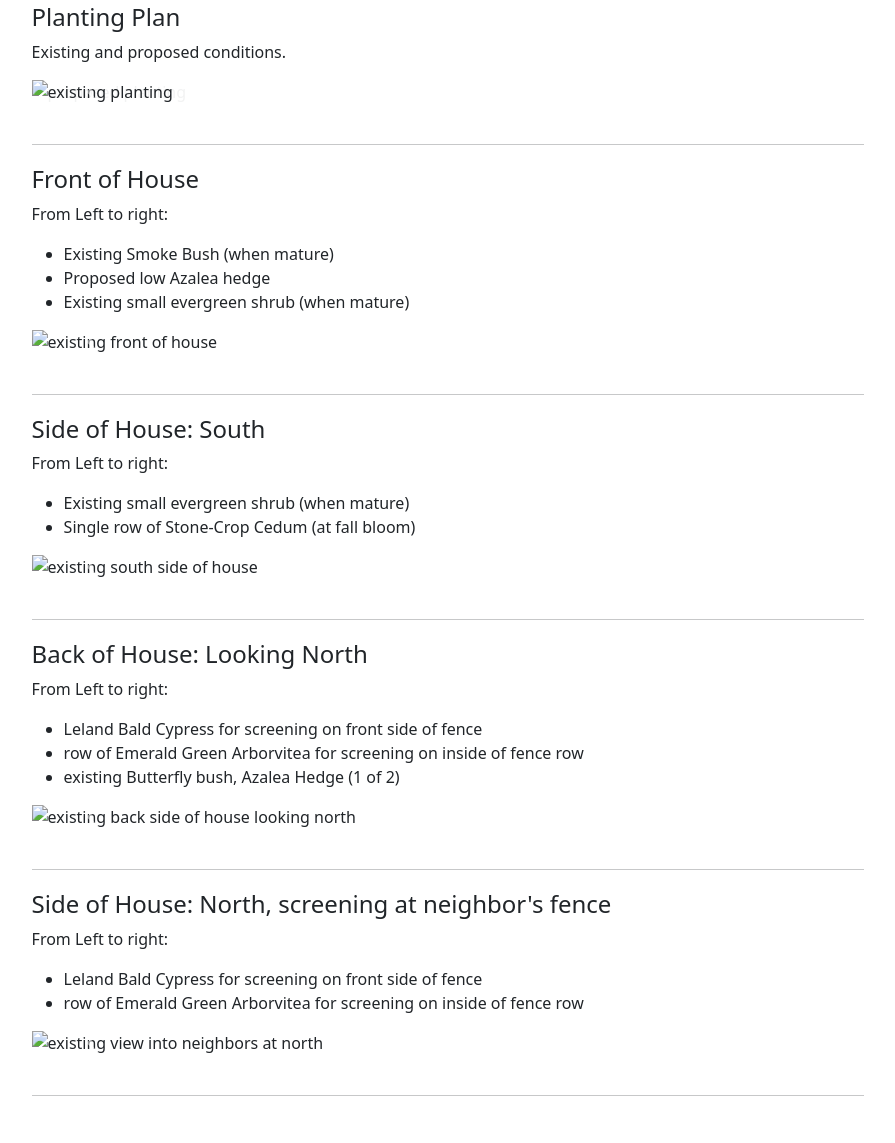
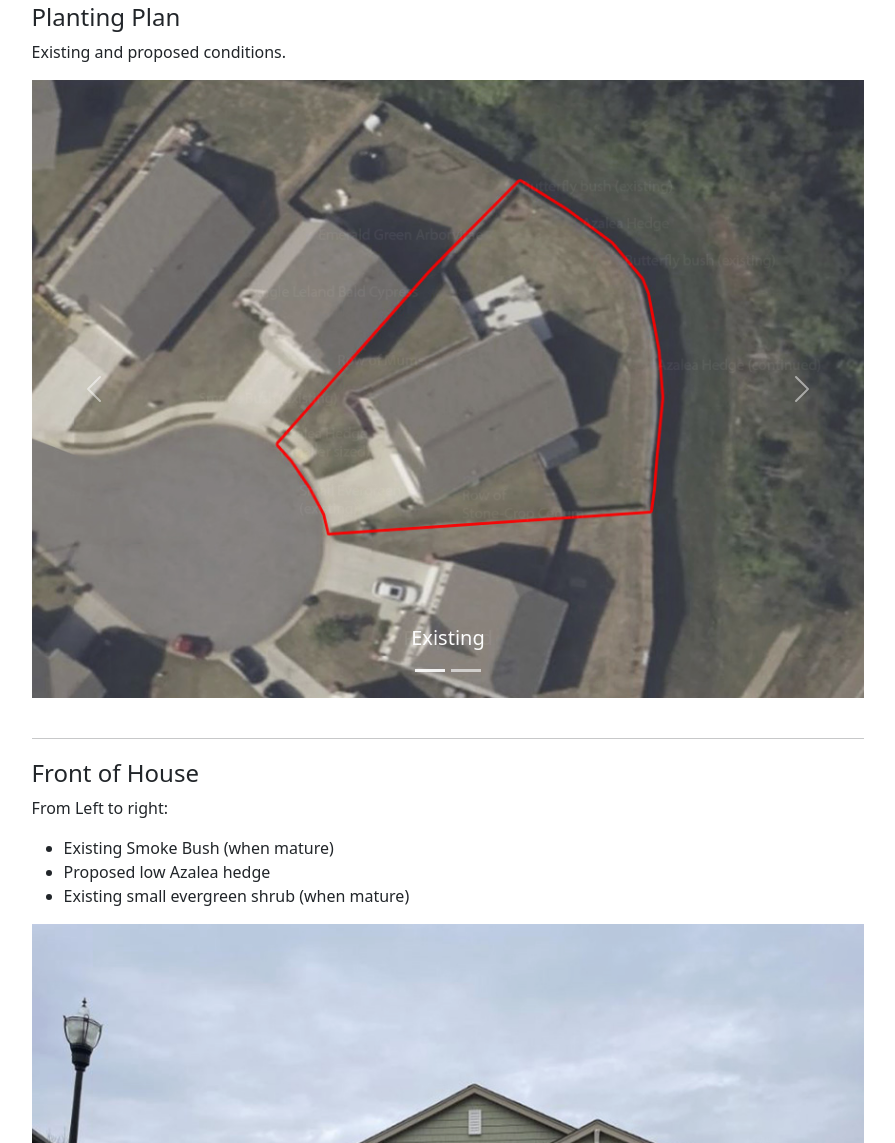
Before and after one commit to kevin-stew/planting-design-test, a plain HTML site: page index.html in a window 1280 px wide. Shown: the part 149-1292 px from the top of the page, without its empty margins (192-1087 px from the left). Drawn offline with nearby package versions, Linux system fonts and the light colour scheme; the site is published under a folder, as on GitHub Pages, so addresses that start at the root find nothing.

Commit message:
removed first '/' on img src filepath

```diff
--- a/index.html
+++ b/index.html
@@ -28,14 +28,14 @@
         </div>
         <div class="carousel-inner">
           <div class="carousel-item active">
-            <img src="/assets/images/plan_bing_2.JPG" class="d-block w-100" alt="existing planting">
+            <img src="assets/images/plan_bing_2.JPG" class="d-block w-100" alt="existing planting">
             <div class="carousel-caption d-none d-md-block">
               <h5>Existing</h5>
               <!-- <p>Some representative placeholder content for the first slide.</p> -->
             </div>
           </div>
           <div class="carousel-item">
-            <img src="/assets/images/plan_bing_2_proposed.JPG" class="d-block w-100" alt="proposed planting">
+            <img src="assets/images/plan_bing_2_proposed.JPG" class="d-block w-100" alt="proposed planting">
             <div class="carousel-caption d-none d-md-block">
               <h5>Proposed</h5>
               <!-- <p>Some representative placeholder content for the second slide.</p> -->
@@ -69,14 +69,14 @@
         </div>
         <div class="carousel-inner">
           <div class="carousel-item active">
-            <img src="/assets/images/front_1.JPG" class="d-block w-100" alt="existing front of house">
+            <img src="assets/images/front_1.JPG" class="d-block w-100" alt="existing front of house">
             <div class="carousel-caption d-none d-md-block">
               <h5>Existing</h5>
               <!-- <p>Some representative placeholder content for the first slide.</p> -->
             </div>
           </div>
           <div class="carousel-item">
-            <img src="/assets/images/front_1_proposed.JPG" class="d-block w-100" alt="...">
+            <img src="assets/images/front_1_proposed.JPG" class="d-block w-100" alt="...">
             <div class="carousel-caption d-none d-md-block">
               <h5>Proposed</h5>
               <!-- <p>Some representative placeholder content for the second slide.</p> -->
@@ -109,14 +109,14 @@
         </div>
         <div class="carousel-inner">
           <div class="carousel-item active">
-            <img src="/assets/images/side_south.JPG" class="d-block w-100" alt="existing south side of house">
+            <img src="assets/images/side_south.JPG" class="d-block w-100" alt="existing south side of house">
             <div class="carousel-caption d-none d-md-block">
               <h5>Existing</h5>
               <!-- <p>Some representative placeholder content for the first slide.</p> -->
             </div>
           </div>
           <div class="carousel-item">
-            <img src="/assets/images/side_south_proposed.JPG" class="d-block w-100" alt="...">
+            <img src="assets/images/side_south_proposed.JPG" class="d-block w-100" alt="...">
             <div class="carousel-caption d-none d-md-block">
               <h5>Proposed</h5>
               <!-- <p>Some representative placeholder content for the second slide.</p> -->
@@ -150,14 +150,14 @@
         </div>
         <div class="carousel-inner">
           <div class="carousel-item active">
-            <img src="/assets/images/back_north_2.JPG" class="d-block w-100" alt="existing back side of house looking north">
+            <img src="assets/images/back_north_2.JPG" class="d-block w-100" alt="existing back side of house looking north">
             <div class="carousel-caption d-none d-md-block">
               <h5>Existing</h5>
               <!-- <p>Some representative placeholder content for the first slide.</p> -->
             </div>
           </div>
           <div class="carousel-item">
-            <img src="/assets/images/back_north_2_proposed.JPG" class="d-block w-100" alt="...">
+            <img src="assets/images/back_north_2_proposed.JPG" class="d-block w-100" alt="...">
             <div class="carousel-caption d-none d-md-block">
               <h5>Proposed</h5>
               <!-- <p>Some representative placeholder content for the second slide.</p> -->
@@ -190,14 +190,14 @@
         </div>
         <div class="carousel-inner">
           <div class="carousel-item active">
-            <img src="/assets/images/back_north_3.JPG" class="d-block w-100" alt="existing view into neighbors at north">
+            <img src="assets/images/back_north_3.JPG" class="d-block w-100" alt="existing view into neighbors at north">
             <div class="carousel-caption d-none d-md-block">
               <h5>Existing</h5>
               <!-- <p>Some representative placeholder content for the first slide.</p> -->
             </div>
           </div>
           <div class="carousel-item">
-            <img src="/assets/images/back_north_3_proposed.JPG" class="d-block w-100" alt="...">
+            <img src="assets/images/back_north_3_proposed.JPG" class="d-block w-100" alt="...">
             <div class="carousel-caption d-none d-md-block">
               <h5>Proposed</h5>
               <!-- <p>Some representative placeholder content for the second slide.</p> -->
@@ -215,10 +215,6 @@
       </div>
       <hr>
 
-
-
-
-
 </div>
 <script src="https://cdnjs.cloudflare.com/ajax/libs/popper.js/2.9.2/umd/popper.min.js"></script>
 <script src="https://cdnjs.cloudflare.com/ajax/libs/twitter-bootstrap/5.1.0/js/bootstrap.min.js"></script>
```
